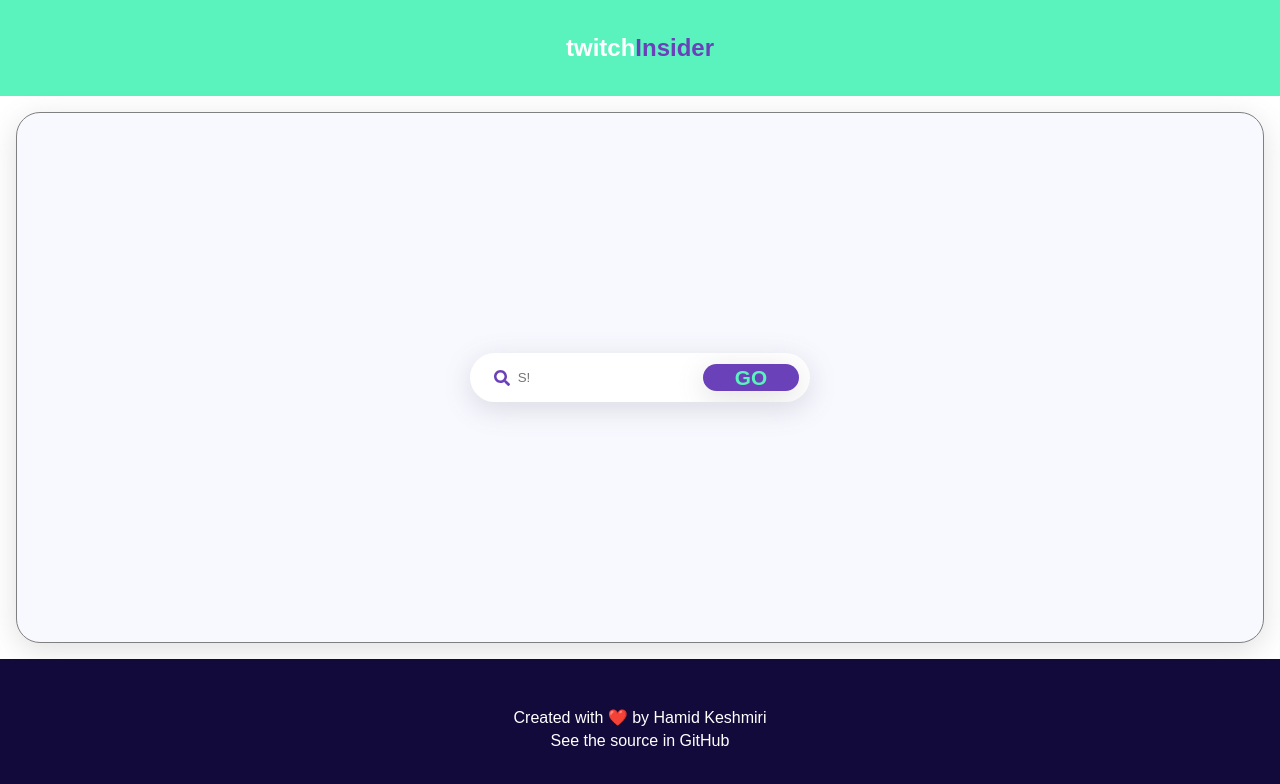
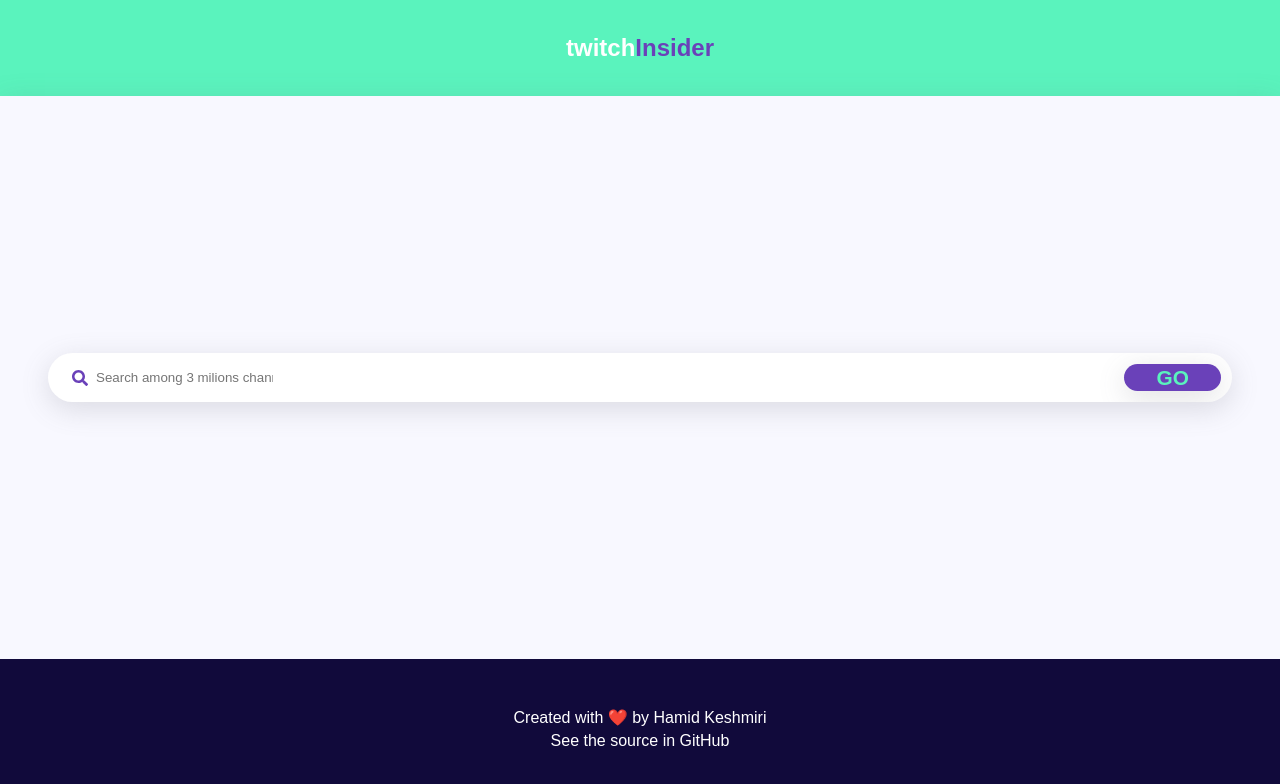
Before and after one commit to hamidkd/twitchinsider, a React (Create React App) app: page / in a window 1280 px wide. Shown: the top 784 px of the page. Built offline with nearby package versions, Linux system fonts and the light colour scheme.

Commit message:
add Loading effect

```diff
--- a/src/components/HomePage.js
+++ b/src/components/HomePage.js
@@ -1,23 +1,32 @@
-import React from 'react';
-import styled from 'styled-components';
-import SearchBox from './SearchBox';
-export default function HomePage () {
+import React, { useContext, useEffect } from "react";
+import styled from "styled-components";
+import { AppContext } from "./AppProvider";
+import SearchBox from "./SearchBox";
+import SearchResults from "./SearchResults";
+import Loading from "./Loading";
 
+export default function HomePage() {
+  const { channels, isLoading, setIsLoading } = useContext(AppContext);
+
+  useEffect(() => {
+    if (channels) {
+      setIsLoading(false);
+    }
+  }, [channels]);
   return (
     <Div>
       <SearchBox />
+      {isLoading && <Loading />}
+      {channels && <SearchResults />}
     </Div>
-)};
+  );
+}
 const Div = styled.div`
   height: 100%;
-margin: 1rem;
-padding: 1.5rem;
-border-radius: 1.5rem;
   background: ghostwhite;
-border: 1px solid gray;
   box-shadow: rgba(100, 100, 111, 0.2) 0px 7px 29px 0px;
   display: flex;
   flex-direction: column;
   justify-content: center;
-align-items: center;
-`
+  align-items: stretch;
+`;
--- /dev/null
+++ b/src/components/Loading.js
@@ -0,0 +1,34 @@
+import react from "react";
+import styled, { keyframes } from "styled-components";
+import { CgSpinner } from "react-icons/cg";
+
+const Loading = () => {
+  return (
+    <Div className="spinner-div">
+      <CgSpinner size="60" className="spinner" />
+    </Div>
+  );
+};
+
+export default Loading;
+
+const rotate = keyframes`
+  from {
+    transform: rotate(0deg);
+  }
+
+  to {
+    transform: rotate(360deg);
+  }
+`;
+
+const Div = styled.div`
+  flex: 1;
+  display: flex;
+  justify-content: center;
+  align-items: center;
+
+  .spinner {
+    animation: ${rotate} 1s linear infinite;
+  }
+`;
--- a/src/components/SearchBox.js
+++ b/src/components/SearchBox.js
@@ -1,5 +1,4 @@
 import React, { useState, useContext } from "react";
-import { useHistory } from "react-router";
 import styled from "styled-components";
 import { FaSearch } from "react-icons/fa";
 import { themeVars } from "./GlobalStyles";
@@ -7,10 +6,8 @@ import fetchAndSet from "../fetchAndSet";
 import { AppContext } from "./AppProvider";
 
 const SearchBox = () => {
-  const history = useHistory();
-
   const [searchTerm, setSearchTerm] = useState(null);
-  const { setChannels } = useContext(AppContext);
+  const { setChannels , setIsLoading } = useContext(AppContext);
 
   const handleSerachTermChange = (event) => {
     setSearchTerm(() => event.target.value);
@@ -20,18 +17,22 @@ const SearchBox = () => {
     if (!searchTerm) {
       return;
     }
+    setIsLoading(true);
+    setChannels(null);
     fetchAndSet({
-      url: `search/channels?query=${searchTerm}'`,
+      url: `/search/channels?query=${searchTerm}'`,
       setter: setChannels,
     });
-    history.push("/results");
   };
 
   return (
     <Div>
-      <FaSearch className="search-icon" />
-      <input type="text" placeholder="S!" onChange={handleSerachTermChange} />
+      <div className="wrapper">
+        <FaSearch className="search-icon" />
+        <input type="text" placeholder="Search among 3 milions channels!" onChange={handleSerachTermChange} />
+      </div>
       <button
+        tabIndex="0"
         onClick={handleSerach}
         className="search-button"
         disabled={!searchTerm}
@@ -45,6 +46,7 @@ const SearchBox = () => {
 export default SearchBox;
 
 const Div = styled.div`
+  margin: 3rem;
   padding-inline: 0.7rem;
   padding-inline-start: 1.5rem;
   padding-block: 0.7rem;
@@ -54,10 +56,16 @@ const Div = styled.div`
   background-color: white;
   display: flex;
   flex-direction: row;
-  justify-content: center;
+  justify-content: space-between;
   align-items: center;
   &:focus-within {
     box-shadow: ${themeVars.boxShadowHover};
+  }
+  .wrapper {
+    display: flex;
+    flex-direction: row;
+    justify-content: stretch;
+    align-items: center;
   }
   .search-icon {
     color: ${themeVars.accentColor};
@@ -74,5 +82,8 @@ const Div = styled.div`
     background-color: ${themeVars.accentColor};
     padding-block: 0.1rem;
     padding-inline: 2rem;
+    &:focus {
+      outline: 3px solid ${themeVars.accent2Color};
+    }
   }
 `;
```
Lines whose indentation alone changed are shown as unchanged.
